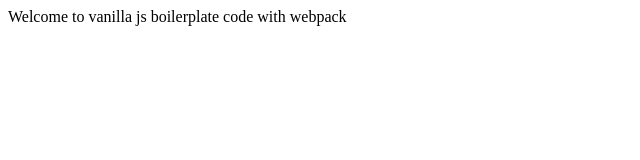
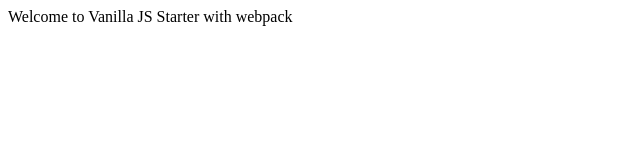
Before and after one commit to dgodwani/vanillajs-webpack-starter, a website built with webpack: page public/index.html in a window 1280 px wide. Shown: the full height of the page, 0-640 px from the left. Built offline with nearby package versions, Linux system fonts and the light colour scheme.

Commit message:
feat: welcome message

```diff
--- a/public/index.html
+++ b/public/index.html
@@ -6,6 +6,5 @@
     <title>Vanilla JS Webpack Starter</title>
 </head>
 <body>
-    <div>Welcome to vanilla js boilerplate code with webpack</div>
 </body>
 </html>
--- a/src/index.js
+++ b/src/index.js
@@ -1 +1,9 @@
-console.log('Welcome to vanilla js boilerplate code with');
+function Component() {
+    const rootElement = document.createElement('div');
+
+    rootElement.innerHTML = "Welcome to Vanilla JS Starter with webpack"
+
+    return rootElement;
+}
+
+document.body.appendChild(Component());
```
